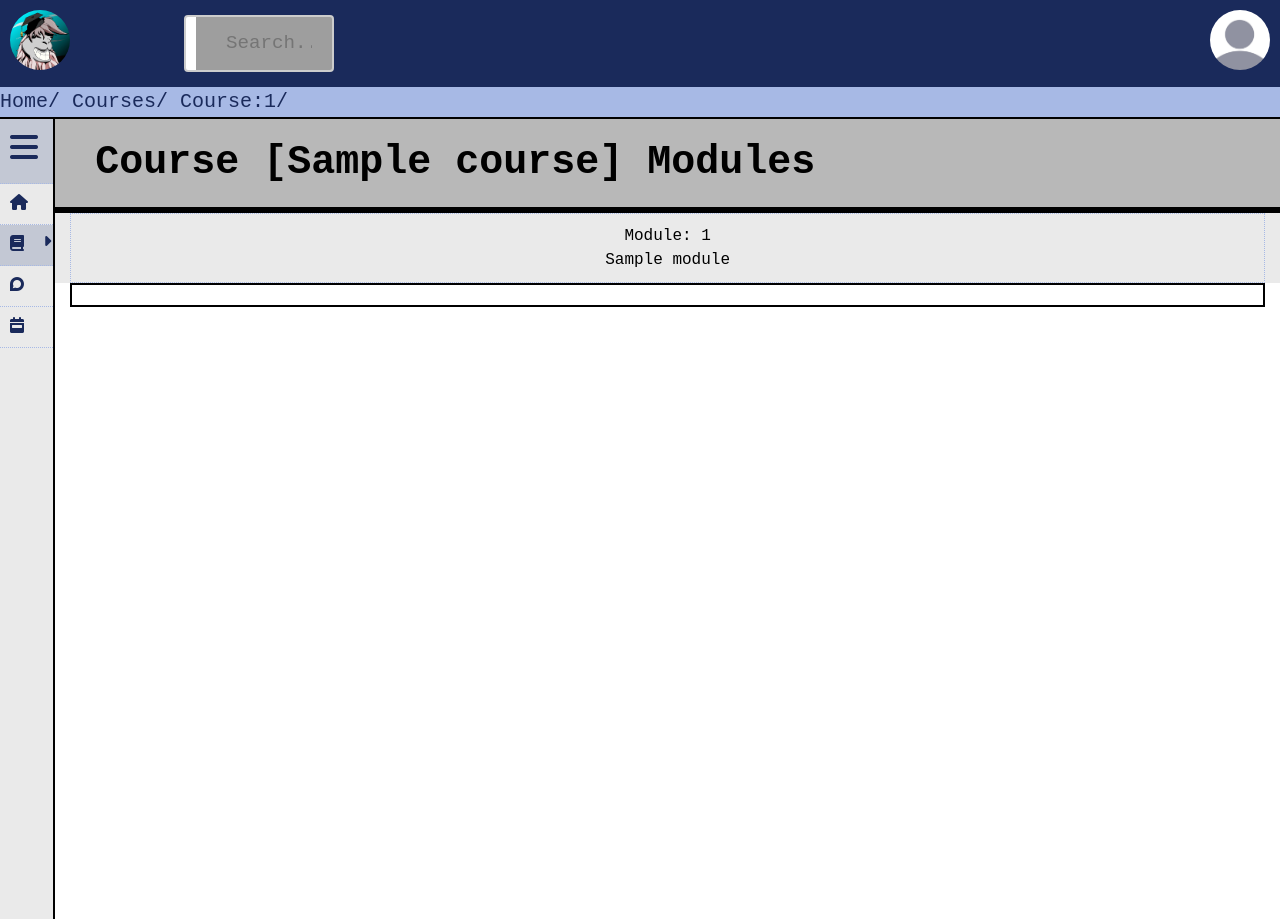
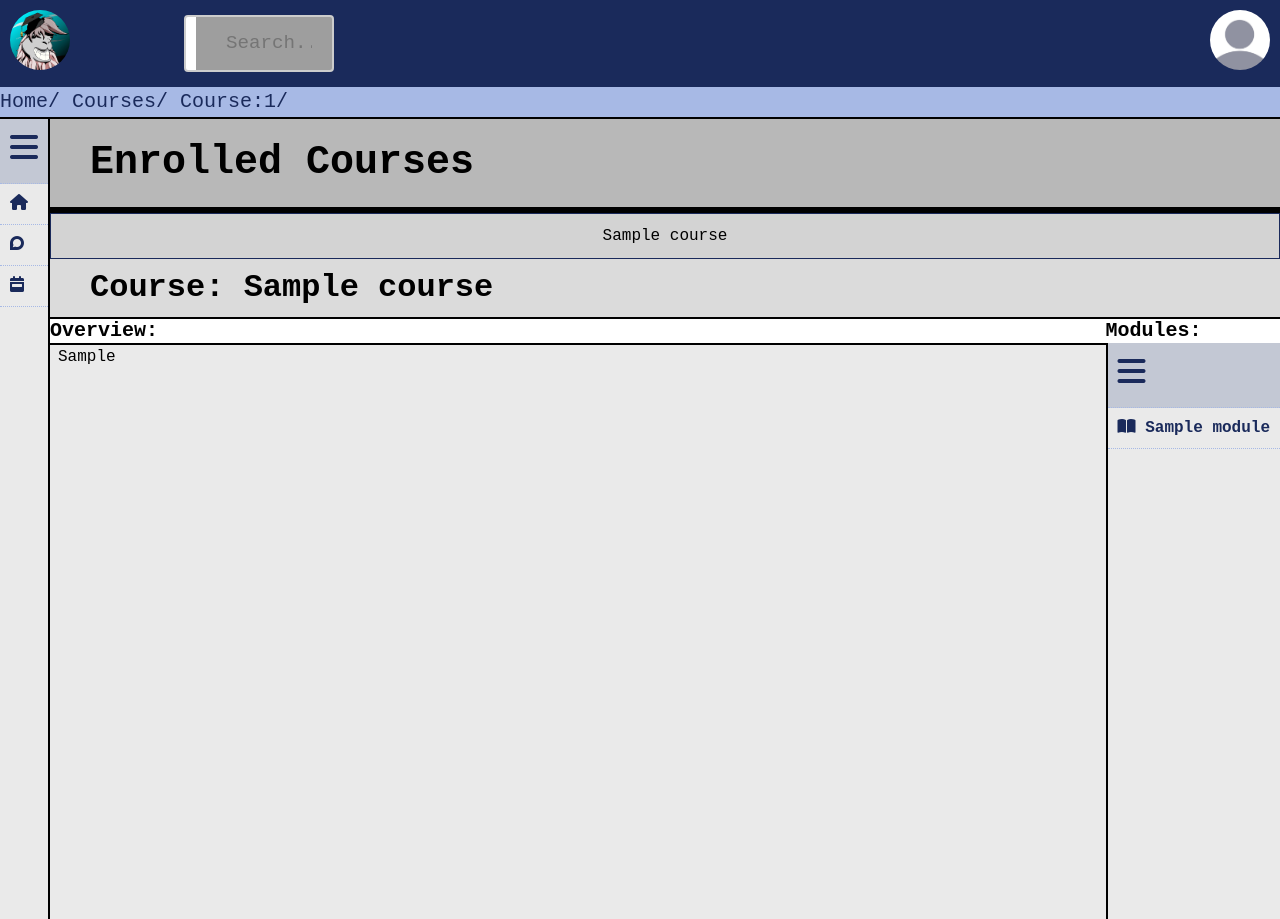
Before and after one commit to craig-glass/E-learning, a Django app: page /students/course/1/ in a window 1280 px wide. Run offline with Django 3.2, Linux system fonts and the light colour scheme; a user stored in the database is signed in; tables that the repository leaves empty hold one stand-in row (values such as "Sample post"); some libraries are stand-ins or nearby versions; grey boxes are pictures that could not be loaded.

Commit message:
Styled Course page

```diff
--- a/home/templates/base.html
+++ b/home/templates/base.html
@@ -65,7 +65,8 @@
 </div>
 
 <div id="content">
-    <div class="side-menu side-link-container" data-compress-function="compressSideMenu">
+    <div id="side-menu" class="side-menu border-r fillx-when-small side-link-container"
+         data-compress-function="compressSideMenu">
         <button class="compress-button"><i class="fas fa-bars"></i></button>
     </div>
 
@@ -539,6 +540,7 @@
                     icon: 'fa fa-home',
                     type: 'link',
                 },
+                {% if request.user.is_student %}
                 {
                     text: 'Course',
                     icon: 'fa fa-book',
@@ -547,6 +549,7 @@
                     context: '{}',
                     type: 'button',
                 },
+                {% endif %}
                 {
                     href: '{% url 'announcements:announcements' %}',
                     text: 'Announcements',
@@ -735,7 +738,7 @@
             });
         });
 
-        body.find('.side-menu').each(function (index, element) {
+        body.find('#side-menu').each(function (index, element) {
             _loadSideNavigator($(element).addClass('container-compressed'));
         });
 
--- a/static/css/base.css
+++ b/static/css/base.css
@@ -22,6 +22,7 @@
     --text-area-col: #eaeaea;
     --text-area-col-hl: lightgray;
     --text-area-dark-col: #b8b8b8;
+    --text-area-dark-col-hl: #dbdbdb;
 
     --nav-bar-link: var(--text-area-col);
     --nav-bar-link-hl: var(--text-area-col-hl);
@@ -53,17 +54,25 @@ ul {
 }
 
 h1, h2, h3, h4, h5, h6 {
+    width: 100%;
+    margin: 0;
+    overflow: auto;
     font-family: 'Courier New', monospace;
     font-weight: bold;
 }
 
 h1 {
-    width: 100%;
-    overflow: auto;
     padding: 20px 0 20px 40px;
-    margin: 0;
     border-bottom: 6px solid var(--main-vdark-col);
     background-color: var(--text-area-dark-col);
+}
+h2 {
+    padding: 10px 0 10px 40px;
+    border-bottom: 2px solid var(--main-vdark-col);
+    background-color: var(--text-area-dark-col-hl);
+}
+h3 {
+    font-size: 1.25em;
 }
 
 .numbers-container {
@@ -593,13 +602,14 @@ div.moveable-list-contents div:hover {
 #content {
     display: table !important;
     width: 100%;
-    height: 100%;
+    height: 100% !important;
+    overflow: hidden;
 }
 
 #content > div {
     display: table-cell !important;
     width: 100%;
-    height: 100%;
+    height: 100% !important;
 }
 
 .side-menu {
@@ -608,10 +618,17 @@ div.moveable-list-contents div:hover {
     white-space: nowrap;
     vertical-align: top;
     overflow: hidden;
-    border-right: 2px solid var(--main-vdark-col);
     background-color: var(--nav-bar-link);
     margin: 0;
     padding: 0;
+}
+
+.side-menu.border-r {
+    border-right: 2px solid var(--main-vdark-col);
+}
+
+.side-menu.border-l {
+    border-left: 2px solid var(--main-vdark-col);
 }
 
 .side-menu a, .side-menu button {
@@ -814,8 +831,15 @@ ul.content-types {
     .side-menu:not(.container-compressed) {
         position: absolute;
         z-index: 1;
+        border: 0;
+    }
+
+    .fillx-when-small {
         width: 100% !important;
-        border: 0;
+    }
+
+    .hide-when-small {
+        /*display: none !important;*/
     }
 }
 
--- a/students/templates/students/course/detail.html
+++ /dev/null
@@ -1,46 +0,0 @@
-{% extends "base.html" %}
-
-{% block title %}
-    {{ object.title }}
-{% endblock %}
-{% block navigation %}
-    <a href="{% url 'students:student_course_list' %}">Courses</a>/
-    <a href="{% url 'students:student_course_detail' object.id %}">Course:{{ course.id }}</a>/
-    {% if module %}
-        <a href="{% url 'students:student_course_detail_module' object.id module.id %}">Module:{{ module.id }}</a>/
-    {% endif %}
-{% endblock %}
-{% block header %}
-    <h1>Course [{{ object.title }}] Modules</h1>
-{% endblock %}
-
-{% block content %}
-    <div class="navbar navbar-function-link">
-        <div class="container-fluid">
-    <div class="row" style="width: 120%;">
-        {% for module in object.modules.all %}
-                <div class="col-12">
-            <p data-link="{% url 'students:student_course_detail_module' object.id module.id %}">
-                Module: {{ module.id }}<br>{{ module.title }}
-            </p>
-                        </div>
-        {% endfor %}
-
-    </div>
-    </div>
-                    </div>
-        <div class="container-fluid">
-    <div class="row">
-                <div class="col-12">
-    <div class="modules">
-        {% for content in module.contents.all %}
-            {% with item=content.item %}
-                <h2>{{ item.title }}</h2>
-                {{ item.render }}
-            {% endwith %}
-        {% endfor %}
-    </div>
-        </div>
-    </div>
-        </div>
-{% endblock %}
--- a/students/templates/students/course/list.html
+++ b/students/templates/students/course/list.html
@@ -3,33 +3,67 @@
 {% block title %}My Courses{% endblock %}
 {% block navigation %}
     <a href="{% url 'students:student_course_list' %}">Courses</a>/
+    {% if course %}
+        <a href="{% url 'students:student_course_detail' course.id %}">Course:{{ course.id }}</a>/
+    {% endif %}
 {% endblock %}
 {% block header %}
-    <h1>My Courses</h1>
+    <h1>Enrolled Courses</h1>
 {% endblock %}
 
 {% block content %}
-<div class="container-fluid">
-    <div class="row">
-    {% if object_list %}
-        <div class="navbar navbar-side-view navbar-function-link">
-            {% for course in object_list %}
-                    <div class="col-12" style="width:100% !important;">
+    {% if course_list %}
+        <div class="navbar navbar-function-link">
+            {% for course in course_list %}
                 <p data-link="{% url 'students:student_course_detail' course.id %}">
-                    Course: {{ course.id }}<br>{{ course.title }}
+                    {{ course.title }}
                 </p>
-                                </div>
             {% endfor %}
         </div>
+        <div style="height: 100%">
+            {% if course %}
+                <h2>Course: {{ course.title }}</h2>
+                <div style="float: right; height: 100%">
+                    <h3 class="hide-when-small">Modules:</h3>
+                    <div id="module-side-menu" class="side-menu border-l side-link-container"
+                         data-compress-function="compressSideMenu">
+                        <button class="compress-button"><i class="fas fa-bars"></i></button>
+                    </div>
+                </div>
+                <div style="width: auto; height: 100%; overflow: hidden">
+                    <h3 class="hide-when-small">Overview:</h3>
+                    <div class="plain-text-area" style="height: 100%">
+                        {{ course.overview }}
+                    </div>
+                </div>
+            {% endif %}
+        </div>
     {% else %}
-                <div class="col-12">
         <p>
             You are not enrolled in any courses yet.
             <a href="{% url 'courses:course_list' %}">Browse courses</a>
         </p>
-                </div>
     {% endif %}
-        </div>
-    </div>
 
 {% endblock %}
+
+{% block extrajavascript %}
+    <script>
+        $(document).ready(function () {
+            loadNavigator(
+                $('#module-side-menu'),
+                [
+                    {% for module in course.modules.all %}
+                        {
+                            href: '{% url 'students:student_course_detail_module' course.id module.id %}',
+                            text: '{{ module.title }}',
+                            icon: 'fas fa-book-open',
+                            type: 'link',
+                        },
+                    {% endfor %}
+                ],
+            false
+            )
+        });
+    </script>
+{% endblock %}
--- a/students/urls.py
+++ b/students/urls.py
@@ -17,7 +17,7 @@ urlpatterns = [
          views.StudentHomePageView.as_view(),
          name='student_home_page'),
     path('course/<pk>/',
-         views.StudentCourseDetailView.as_view(),
+         views.StudentCourseListView.as_view(),
          name='student_course_detail'),
     path('course/<pk>/<module_id>/',
          views.StudentCourseDetailView.as_view(),
--- a/students/views.py
+++ b/students/views.py
@@ -1,24 +1,19 @@
 from django.apps import apps
+from django.contrib.auth import authenticate, login
+from django.contrib.auth.forms import UserCreationForm
+from django.contrib.auth.mixins import LoginRequiredMixin
 from django.forms import modelform_factory
 from django.shortcuts import get_object_or_404, redirect
+from django.shortcuts import render
 from django.urls import reverse_lazy
 from django.views.generic.base import TemplateResponseMixin, View
+from django.views.generic.detail import DetailView
 from django.views.generic.edit import CreateView, FormView
-from django.contrib.auth.forms import UserCreationForm
-from django.contrib.auth import authenticate, login
-from django.contrib.auth.mixins import LoginRequiredMixin
-from django.apps import apps
-from django.shortcuts import get_object_or_404, redirect
-from django.views.generic.base import TemplateResponseMixin, View
 
-from courses.models import Quiz, Module, Course, Question, Choice
-from config import settings
-from .forms import CourseEnrollForm, QuizAnswerForm
-from django.views.generic.list import ListView
 from courses.models import Course, Module, Assignment
-from django.views.generic.detail import DetailView
-
-from .models import AssignmentSubmission, QuizAnswer, QuizSubmission
+from courses.models import Quiz, Question, Choice
+from .forms import CourseEnrollForm
+from .models import QuizAnswer, QuizSubmission
 
 
 class StudentRegistrationView(CreateView):
@@ -49,15 +44,15 @@ class StudentEnrollCourseView(LoginRequiredMixin, FormView):
                             args=[self.course.id])
 
 
-class StudentCourseListView(LoginRequiredMixin, ListView):
-    model = Course
+class StudentCourseListView(LoginRequiredMixin, View):
     template_name = 'students/course/list.html'
 
-    def get_queryset(self):
-        qs = super().get_queryset()
-        for course in qs:
-            print(course, course.students)
-        return qs.filter(students__in=[self.request.user])
+    def get(self, request, pk=None):
+        context = {
+            "course_list": Course.objects.filter(students__in=[request.user]).order_by('id'),
+            "course": None if pk is None else Course.objects.get(id=pk),
+        }
+        return render(request, self.template_name, context)
 
 
 class StudentHomePageView(DetailView):
@@ -83,8 +78,15 @@ class StudentDetailViewMixin(DetailView):
         return context
 
 
-class StudentCourseDetailView(StudentDetailViewMixin):
+class StudentCourseDetailView(View):
     template_name = 'students/course/detail.html'
+
+    def get(self, request, pk):
+        context = {
+            "course_list": Course.objects.filter(students__in=[request.user]),
+            "course": Course.objects.get(id=pk),
+        }
+        return render(request, self.template_name, context)
 
 
 class AssignmentListStudentView(StudentDetailViewMixin):
```
